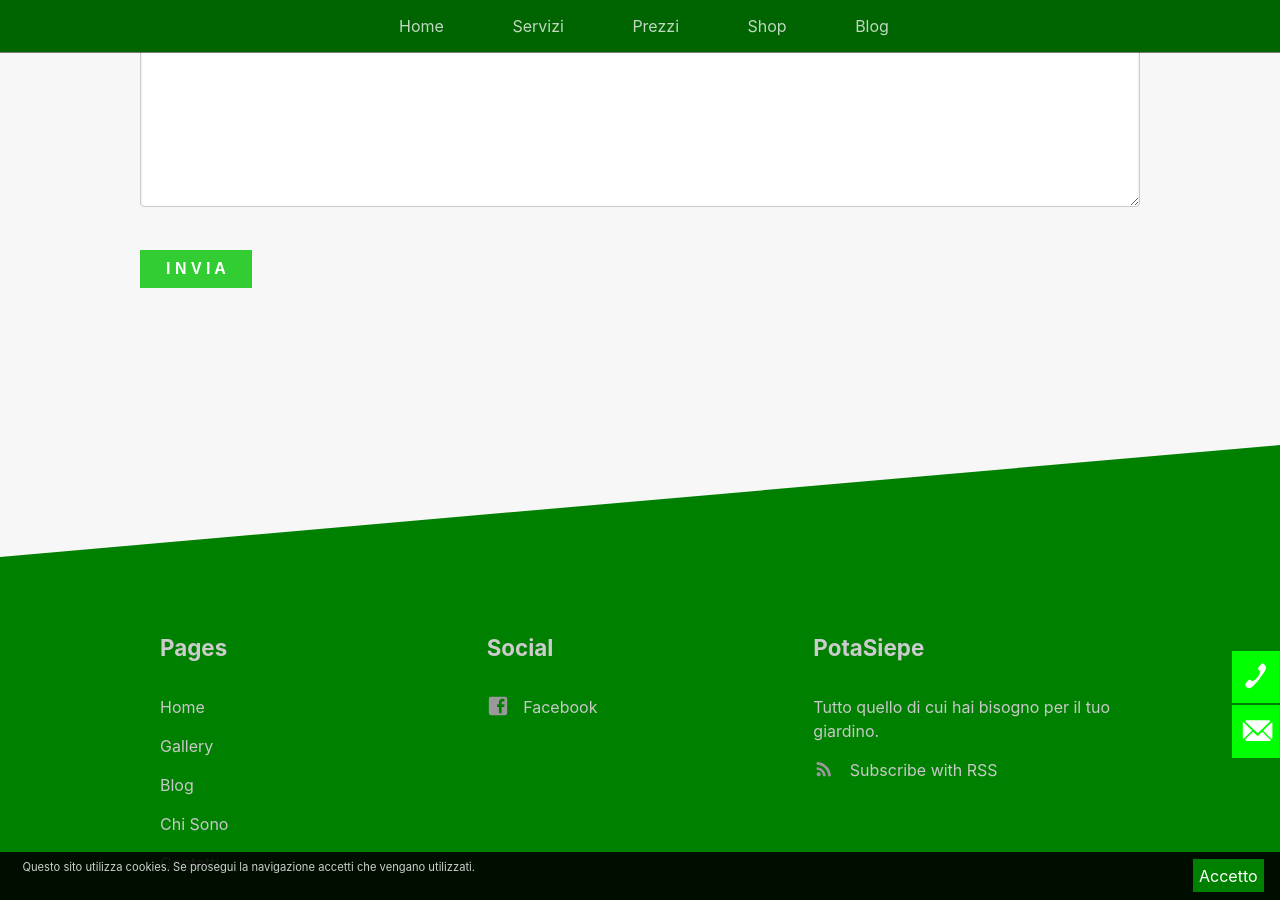
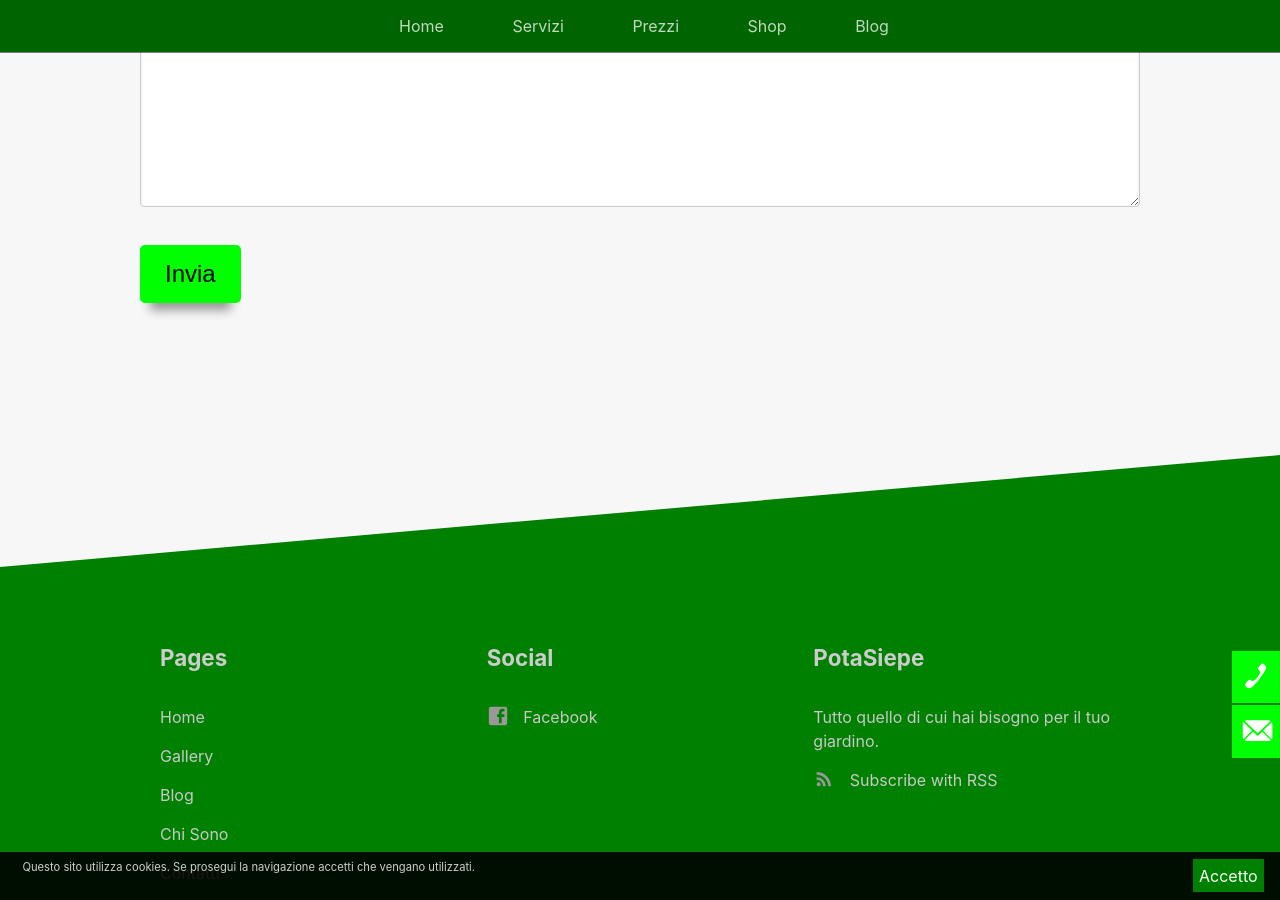
Before and after one commit to enricocaputo/potasiepe, a Jekyll site: the page built from pages/contatti.html, in a window 1280 px wide and 900 px high, scrolled down 819 px. Built offline with Jekyll 4.4.1, drawn with Linux system fonts in a browser that asks for light colours.

Commit message:
Update contatti.html

```diff
--- a/pages/contatti.html
+++ b/pages/contatti.html
@@ -42,5 +42,5 @@ permalink: /contatti/
     <input type="hidden" name="*redirect" value="http://www.giardiniere-potasiepe.fvg.it/grazie.html" />
 
   <br/>
-    <button type="submit" class="btn">I N V I A</button>
+    <button type="submit" class="button">Invia</button>
   </form>
```
